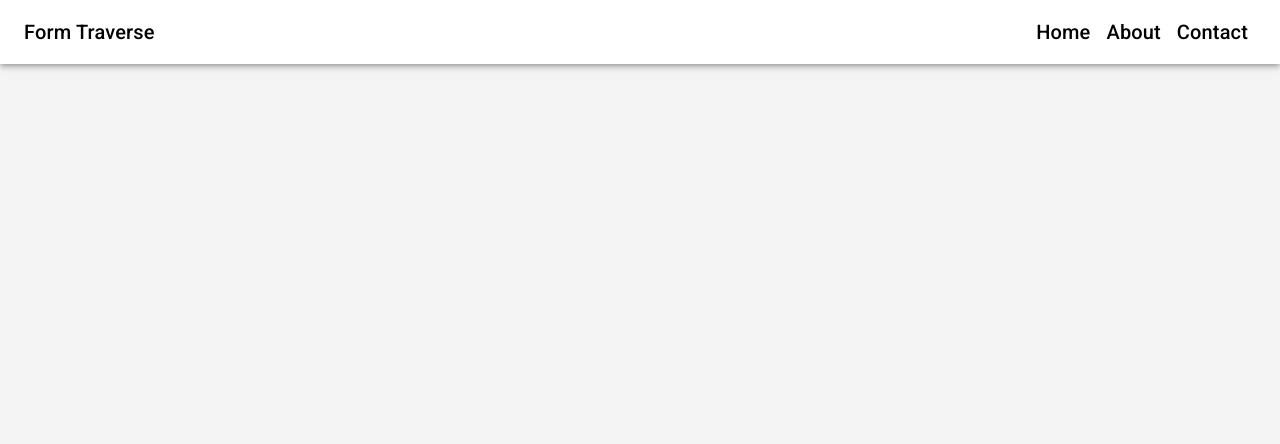
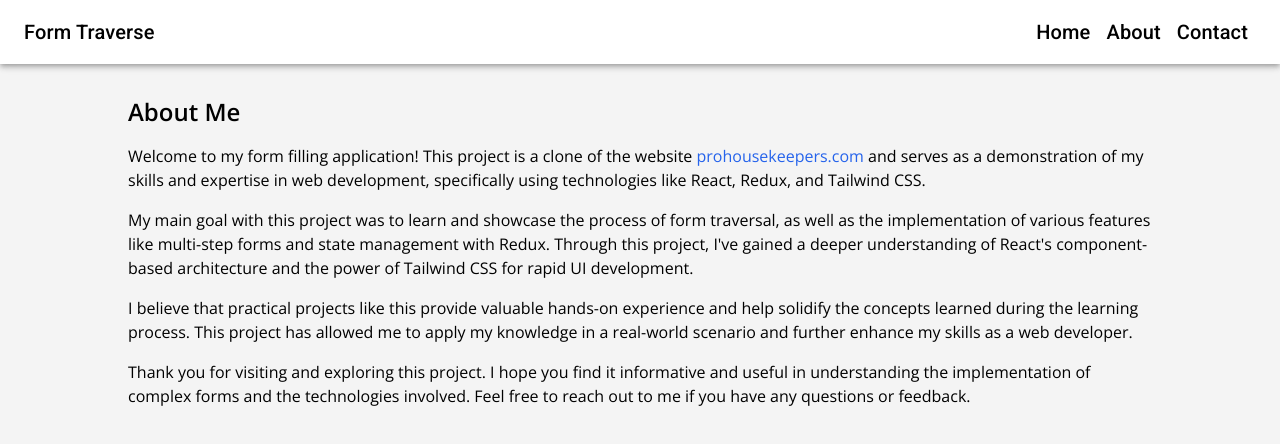
Before and after one commit to amankashyap004/form-traverse, a React (Vite) app: page /form-traverse/about in a window 1280 px wide. Shown: the top 444 px of the page. Built offline with nearby package versions, Linux system fonts and the light colour scheme.

Commit message:
create about page

```diff
--- a/src/App.jsx
+++ b/src/App.jsx
@@ -3,6 +3,7 @@ import "./App.css";
 import { BrowserRouter, Routes, Route } from "react-router-dom";
 import Header from "./components/Header";
 import Home from "./pages/Home";
+import About from "./pages/About";
 
 function App() {
    return (
@@ -10,6 +11,7 @@ function App() {
          <Header />
          <Routes>
             <Route path="/" element={<Home />} />
+            <Route path="/about" element={<About />} />
          </Routes>
       </BrowserRouter>
    );
--- /dev/null
+++ b/src/pages/About.jsx
@@ -0,0 +1,44 @@
+import React from "react";
+
+const About = () => {
+   return (
+      <section className="container mx-auto py-8 px-32 md:px-20 sm:p-4">
+         <div>
+            <h1 className="text-2xl font-bold mb-4">About Me</h1>
+            <p className="mb-4">
+               Welcome to my form filling application! This project is a clone of the website{" "}
+               <a
+                  href="https://prohousekeepers.com"
+                  target="_blank"
+                  rel="noopener noreferrer"
+                  className="text-blue-600 hover:underline"
+               >
+                  prohousekeepers.com
+               </a>{" "}
+               and serves as a demonstration of my skills and expertise in web development,
+               specifically using technologies like React, Redux, and Tailwind CSS.
+            </p>
+            <p className="mb-4">
+               My main goal with this project was to learn and showcase the process of form
+               traversal, as well as the implementation of various features like multi-step forms
+               and state management with Redux. Through this project, I've gained a deeper
+               understanding of React's component-based architecture and the power of Tailwind CSS
+               for rapid UI development.
+            </p>
+            <p className="mb-4">
+               I believe that practical projects like this provide valuable hands-on experience and
+               help solidify the concepts learned during the learning process. This project has
+               allowed me to apply my knowledge in a real-world scenario and further enhance my
+               skills as a web developer.
+            </p>
+            <p>
+               Thank you for visiting and exploring this project. I hope you find it informative and
+               useful in understanding the implementation of complex forms and the technologies
+               involved. Feel free to reach out to me if you have any questions or feedback.
+            </p>
+         </div>
+      </section>
+   );
+};
+
+export default About;
```
